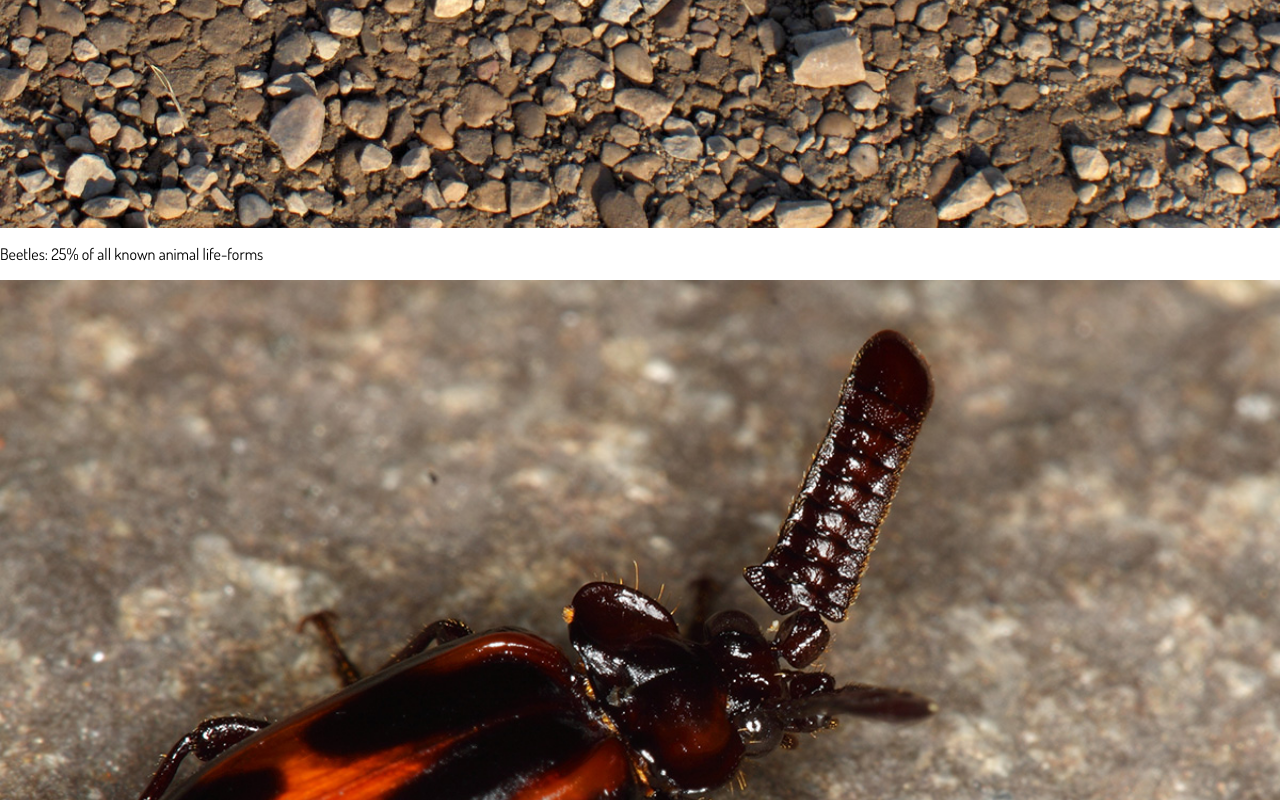
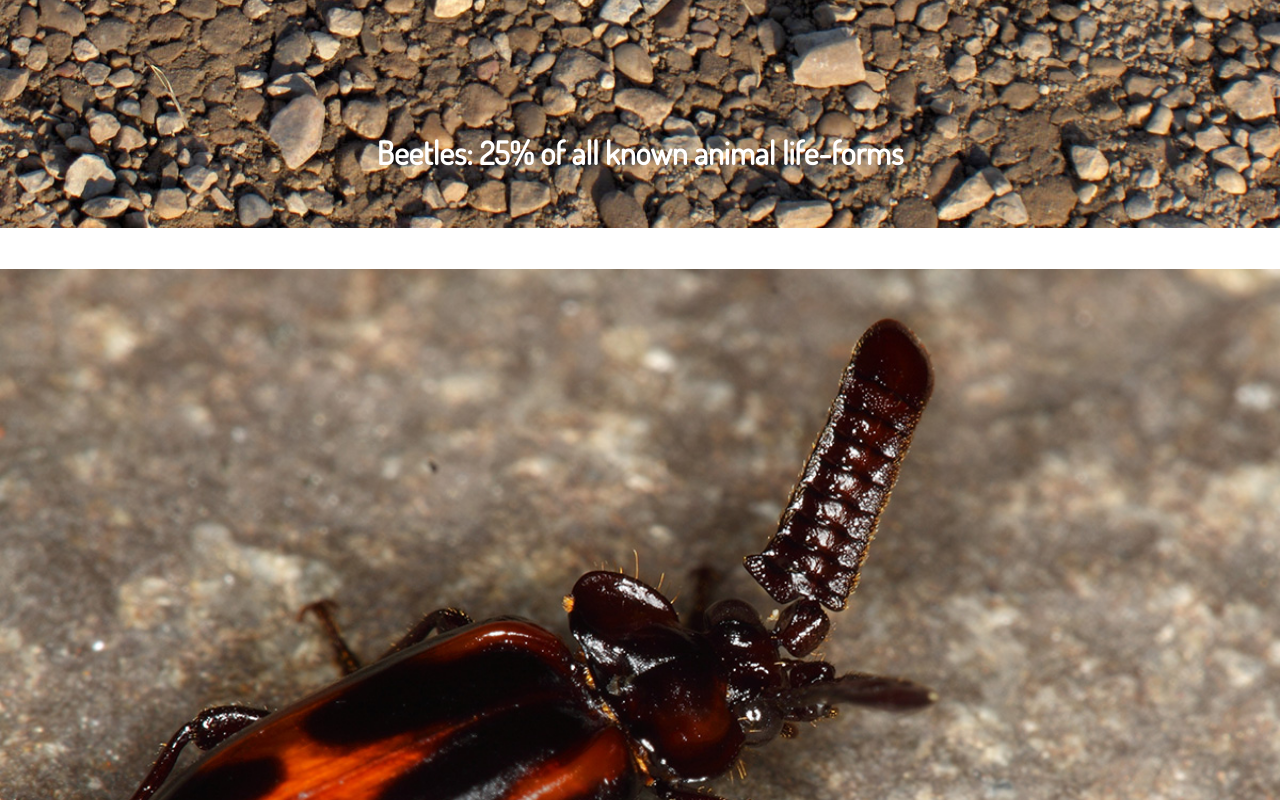
Before and after one commit to kaybow/dsn1674-assignment-7, a plain HTML site: page dsn1674-assignment-7/index.html in a window 1280 px wide. Shown: the part 980-1780 px from the top of the page. Drawn offline with Linux system fonts and the light colour scheme.

Commit message:
Working on sizing and styling paragraph text

```diff
--- a/dsn1674-assignment-7/css/main.css
+++ b/dsn1674-assignment-7/css/main.css
@@ -60,6 +60,16 @@ img {
 	display: block;
 }
 
+p {
+	text-align: center;
+	margin: 0;	text-align: center;
+	position: relative;
+	color: white;
+	bottom: 3em;
+	width: 100%;
+	font-size: 2rem;
+}
+
 .footer {
 	background-color: #9b7c64
 }
--- a/dsn1674-assignment-7/index.html
+++ b/dsn1674-assignment-7/index.html
@@ -10,7 +10,7 @@
 <body>
 
 	<header class="masthead">
-		<h1>Beetles</h1>
+		<h1><b>Beetles<b></h1>
 		 <nav>
     <ol>
       <li><a href="#ant-nest-beetle">Ant Nest</a></li>
@@ -23,7 +23,7 @@
 
 	<div>
 		<img class="texture" src="images/texture.jpg" alt= "Photo of textured stones">
-		<p>Beetles: 25% of all known animal life-forms</p>
+		<p><b>Beetles: 25% of all known animal life-forms<b></p>
 	</div>
 
 	<main>
```
